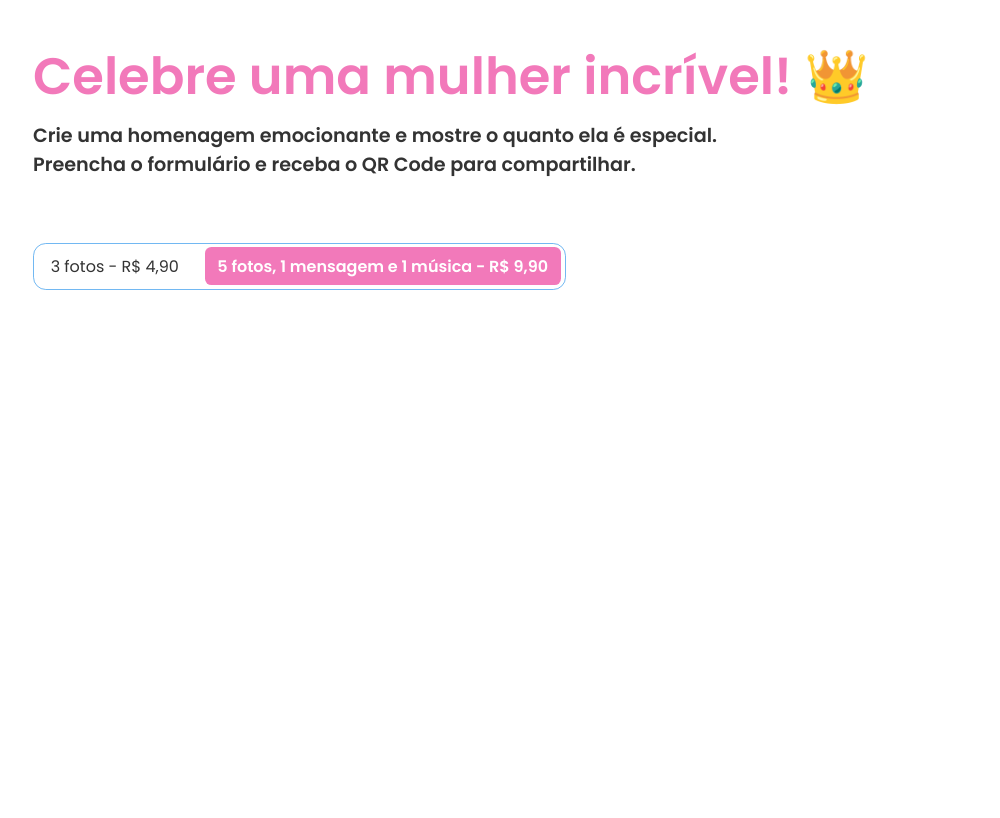
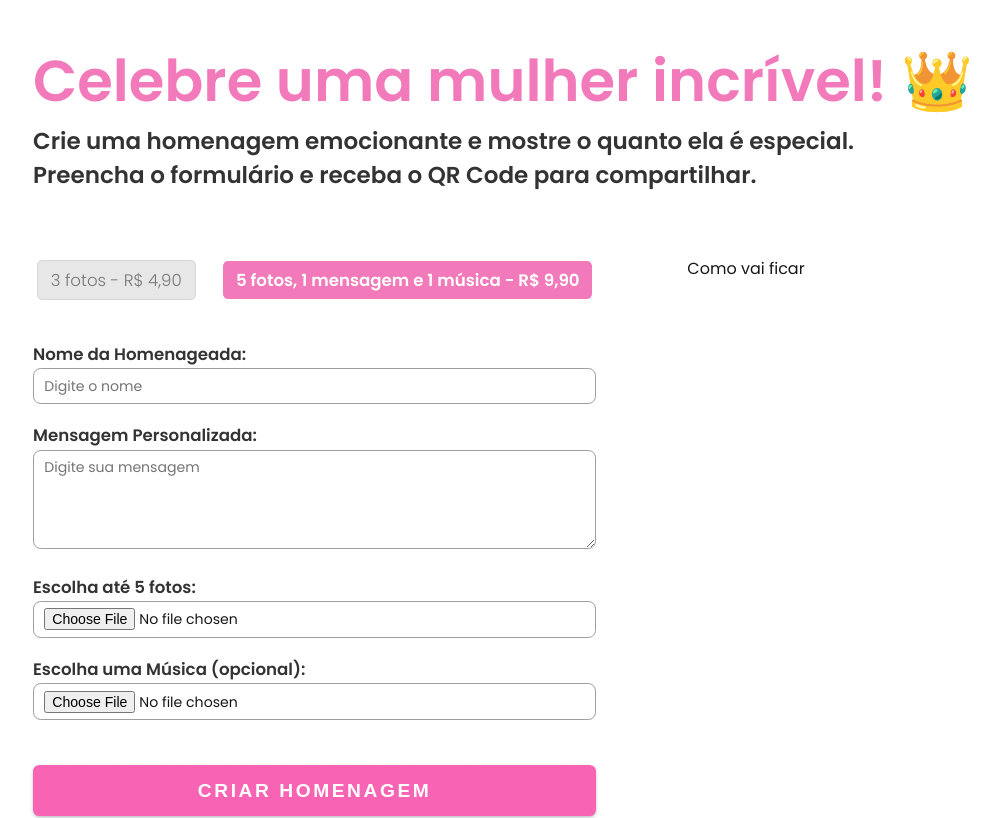
Before and after one commit to ItielDario/homenageie, a Next.js app in the folder frontend/: page / in a window 1280 px wide. Shown: the top 818 px of the page, without its empty margins (95-1095 px from the left). Built offline with nearby package versions, Linux system fonts and the light colour scheme.

Commit message:
Finalizando o formulário

```diff
--- a/frontend/app/page.js
+++ b/frontend/app/page.js
@@ -6,7 +6,8 @@ const HomePage = () => {
   const [selectedPlan, setSelectedPlan] = useState(2);
 
   return (
-    <header className="header-home-page">
+    <div className="page-container">
+      <main className="header-home-page">
         <section className="container-top-header">
           <h1 className="title-header">Celebre uma mulher incrível! 👑</h1>
 
@@ -15,6 +16,7 @@ const HomePage = () => {
         </section>
 
         <section className="container-main-header">
+          <section className="form-container">
             <article className="box-plans">
               <p className={`plans-1 ${selectedPlan === 1 ? "plans-selected" : ""}`} onClick={() => setSelectedPlan(1)}>
                 3 fotos - R$ 4,90
@@ -24,18 +26,53 @@ const HomePage = () => {
                 5 fotos, 1 mensagem e 1 música - R$ 9,90
               </p>
             </article>
+
+            <form className="form">
+              <div className="form-group">
+                <label htmlFor="nome">Nome da Homenageada:</label>
+                <input type="text" id="nome" name="nome" placeholder="Digite o nome" required />
+              </div>
+
+              <div className="form-group">
+                <label htmlFor="mensagem">Mensagem Personalizada:</label>
+                <textarea id="mensagem" name="mensagem" rows="4" placeholder="Digite sua mensagem" required></textarea>
+              </div>
+
+              <div className="form-group">
+                <label htmlFor="foto">Escolha até 5 fotos:</label>
+                <input type="file" id="foto" name="foto" accept="image/*" required />
+              </div>
+
+              <div className="form-group">
+                <label htmlFor="musica">Escolha uma Música (opcional):</label>
+                <input type="file" id="musica" name="musica" accept="audio/*" />
+              </div>
+
+
+              <button className="btn"> CRIAR HOMENAGEM
+              </button>
+
+            </form>
           </section>
-    </header>
+
+          <aside className="tutorial-group">
+            <figure className="video-result">
+              <p>Como vai ficar</p>
+
+            </figure>
+            <figure className="video-tutorial"></figure>
+          </aside>
+        </section>
+      </main>
+
+      <footer className="footer">
+        <p>&copy; 2025 Homenagem.com.br Todos os direitos reservados.</p>
+      </footer>
+    </div>
   );
 };
 
 export default HomePage;
-
-
-
-
-
-
 
 
 {/*FONTES PARA TESTE
--- a/frontend/public/css/style.css
+++ b/frontend/public/css/style.css
@@ -6,60 +6,187 @@ PALETA DE CORES: Paleta Pastel Elegante
 - Cor de Destaque: Dourado Suave (#E6A96B)
 - Cor de Fundo: Branco Neve (#FFFFFF)
 - Cor de Texto: Cinza Escuro (#333333)
-
 */
 
 *{
     margin: 0;
     padding: 0;
-    box-sizing: border-box  ;
+    box-sizing: border-box;
 }
+
 
 body {
     font-family: 'Roboto', sans-serif;
     background-color: #ffffff;
+    font-family: 'Poppins', sans-serif;
+    height: 100%;
+}
+
+
+/* --------------------- HEADER DA PÁGINA PRINCIPAL --------------------- */
+.body-homepage{
+    display: flex;
+    flex-direction: column;
+}
+
+.page-container {
+    display: flex;
+    flex-direction: column;
+    min-height: 100vh;
 }
 
 .header-home-page{
+    flex: 1;
     padding: 3vw 10vw;
-    height: 100vh;
-    font-family: 'Poppins', sans-serif;
 }
 
 .title-header{
-    font-size: 4vw;
+    font-size: 4.5vw;
     color: #f279ba;
-    margin-bottom: 0.4vw;
+    margin-bottom: 0vw;
 }
 
 .subtitle-header{
-    font-size: 1.5vw;
+    font-size: 1.8vw;
     color: #333333;
 }
 
+
+/* --------------------- FORMULÁRIO --------------------- */
 .container-main-header{
     margin-top: 5vw;
+    display: flex;
+    justify-content: space-between;
 }
 
 .box-plans {
     padding: 0.3vw;
-    display: inline-flex; /* Ajusta a largura automaticamente */
+    display: inline-flex;
     gap: 1vw;
-    border: 0.15vw solid #72B8F2;
-    border-radius: 1vw;
-    align-items: center; /* Alinha os itens verticalmente */
-    white-space: nowrap; /* Evita quebra de linha */
+    border-radius: 0.8vw;
+    align-items: center;
+    justify-content: space-between;
+    white-space: nowrap;
 }
 
 .plans-1, .plans-2{
     padding: 0.5vw 1vw;
-    border-radius: 0.5vw;
+    border-radius: 0.4vw;
     cursor: pointer;
+    font-size: 1.3vw;
+    background-color:  #e7e7e7;
+    border: 0.1vw solid rgb(214, 214, 214)
+}
+
+.plans-selected{
+    background-color:  #f279ba !important;
+    border: none !important;
+    color: rgb(255, 255, 255) !important;
+}
+
+.plans-2{
+    font-weight: 600;
+    color: #414141;
+}
+
+.plans-1{
+    font-weight: 300;
+    color: #777777;
+
+}
+
+.form-container {
+    display: flex;
+    flex-direction: column;
+    justify-content: space-between;
+    width: 55%;
+}
+
+.form{
+    width: 100%;
+    height: 100%;
+    margin-top: 3vw;
+}
+
+.form-group{
+    margin-bottom: 1.5vw;
+}
+
+.form-group label {
+    display: block;
+    font-size: 1.3vw;
+    font-weight: 600;
+    margin-bottom: 0.1vw;
     color: #333333;
 }
 
-.plans-selected{
-    background-color: #f279ba !important;
-    color: white !important;
-    font-weight: 600 !important;
+.form-group input,
+.form-group textarea {
+    width: 100%;
+    padding: 0.5vw 0.8vw;
+    border: 0.1vw solid #9e9e9e;
+    border-radius: 0.6vw;
+    font-size: 1.1vw;
+    font-family: 'Poppins', sans-serif;
 }
+
+.form-group input::placeholder {
+    font-family: 'Poppins', sans-serif;
+}
+
+.btn {
+    background-color: #f864b3;
+    padding: 1vw 2vw;
+    color: #fff;
+    text-transform: uppercase;
+    letter-spacing: 0.2vw;
+    cursor: pointer;
+    border-radius: 0.5vw;
+    border: 0.2vw dashed #f864b3;
+    box-shadow: rgba(50, 50, 93, 0.25) 0px 2px 5px -1px, rgba(0, 0, 0, 0.3) 0px 1px 3px -1px;
+    transition: .4s;
+    width: 100%;
+    font-size: 1.5vw;
+    font-weight: bold;
+    margin-top: 2vw;
+}
+
+.btn span:last-child {
+    display: none;
+}
+
+.btn:hover {
+    transition: .6s;
+    border: 0.2vw dashed #ff57b0;
+    background-color: #fff;
+    color: #ff57b0;
+}
+
+.btn:active {
+    background-color: #ff0088;
+}
+
+.tutorial-group{
+    width: 38%;
+    display: flex;
+    flex-direction: column;
+    align-items: center;
+    justify-content: space-between;
+}
+
+.video-result, .video-tutorial{
+    width: 90%;
+    height: 45%;
+}
+
+
+/* --------------------- RODAPÉ --------------------- */
+.footer {
+    margin-top: 3vw;
+    width: 100%;
+    text-align: center;
+    padding: 2vw 0;
+    color: #4e4e4e;
+    font-size: 1vw;
+    border-top: 0.1vw solid #b9b9b9;
+}
```
Lines whose indentation alone changed are shown as unchanged.
